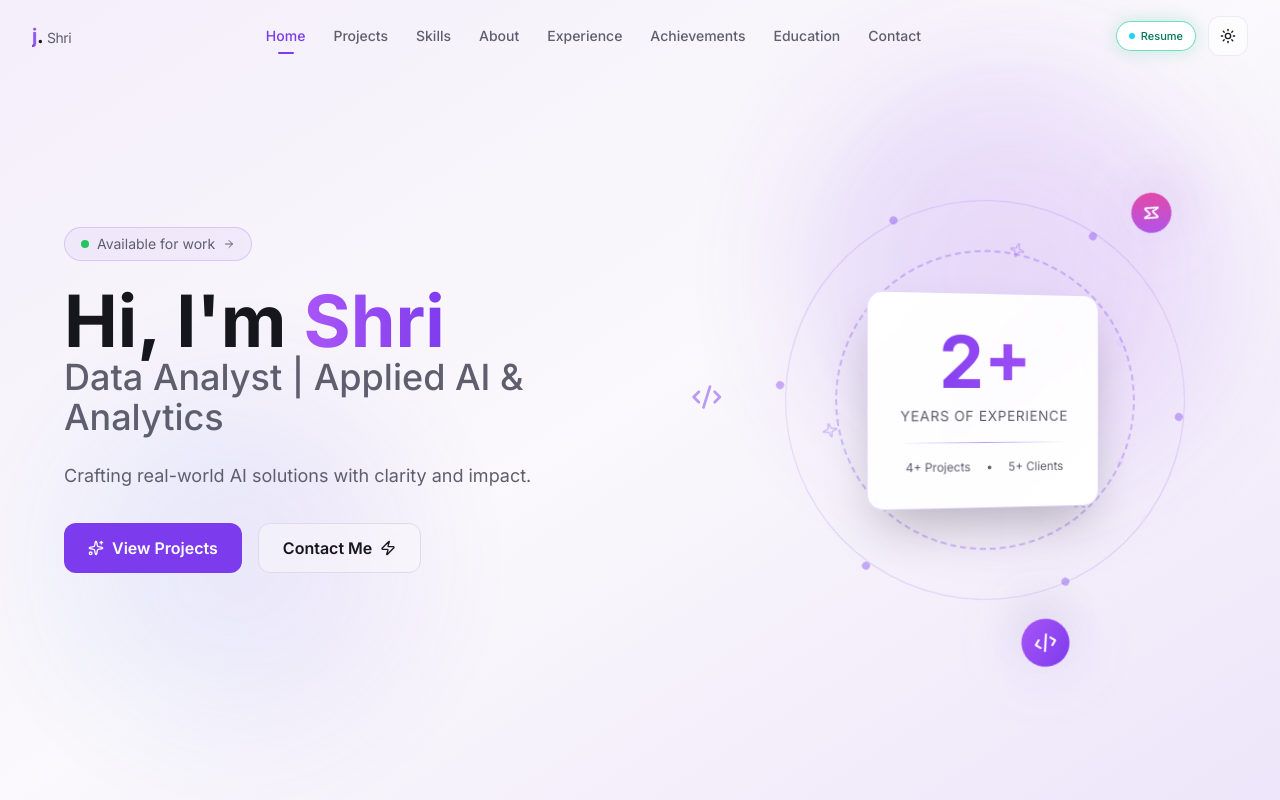
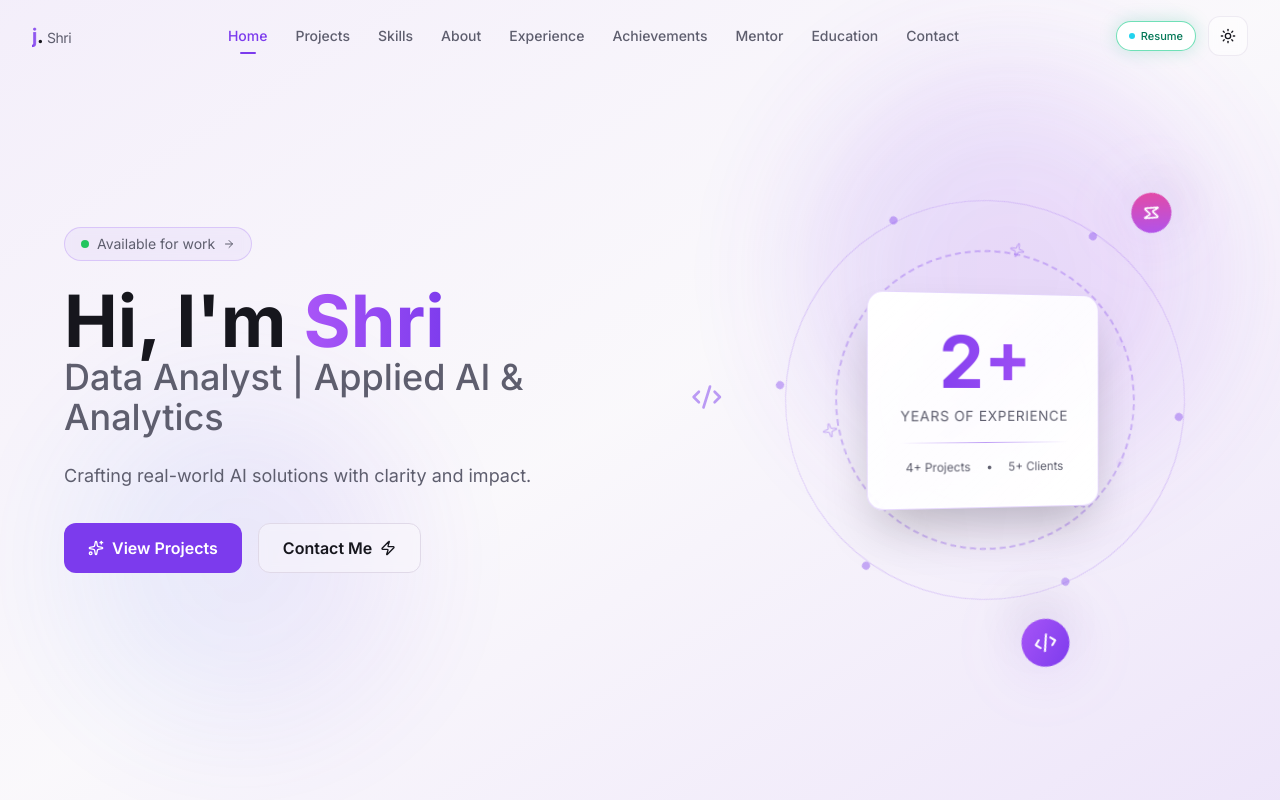
Before and after one commit to shridharshini123/Portfolio, a Next.js app: page / in a window 1280 px wide. Shown: the top 800 px of the page. Built offline with nearby package versions, Linux system fonts and the light colour scheme.

Commit message:
Add Mentor section to portfolio navigation

```diff
--- a/data/portfolio.ts
+++ b/data/portfolio.ts
@@ -14,6 +14,7 @@ export const navItems: NavItem[] = [
   { label: "About", href: "#about" },
   { label: "Experience", href: "#experience" },
   { label: "Achievements", href: "#achievements" },
+  { label: "Mentor", href: "#lectures" },
   { label: "Education", href: "#education" },
   { label: "Contact", href: "#contact" },
 ];
```
